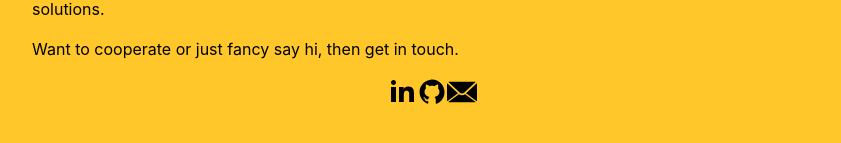
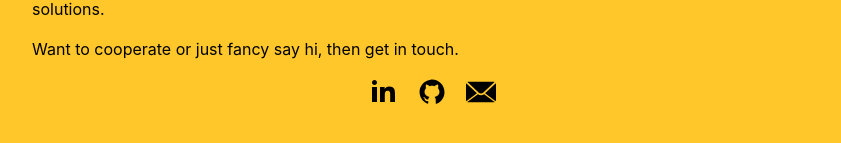
Before and after one commit to alinaosv/alinaosv.github.io, a React (Create React App) app: page / in a window 1280 px wide. Shown: the part 397-540 px from the top of the page, without its empty margins (208-1049 px from the left). Built offline with nearby package versions, Linux system fonts and the light colour scheme.

Commit message:
Moved social links to separated component, add padding

```diff
--- a/src/components/list/index.js
+++ /dev/null
@@ -1,13 +0,0 @@
-import React from 'react';
-import classNames from "classnames";
-import './list.css';
-
-export default function List({className, children}) {
-    const classes = classNames('list', className);
-
-    return (
-        <ul className={classes}>
-            {children.map(c => <li>{c}</li>)}
-        </ul>
-    );
-}
--- /dev/null
+++ b/src/components/socialList/index.js
@@ -0,0 +1,28 @@
+import React from 'react';
+import './socialList.css';
+import Link from '../../components/link/index';
+import linkedinIco from '../../icons/linkedin.svg';
+import githubIco from '../../icons/github.svg';
+import mailIco from '../../icons/mail.svg';
+
+export default function SocialList() {
+    return (
+        <ul className="list horizontal centered">
+            <li className="listItem">
+                <Link to="https://www.linkedin.com/in/alinaosv">
+                    <img src={linkedinIco} alt="linkedin link"/>
+                </Link>
+            </li>
+            <li className="listItem">
+                <Link to="https://github.com/alinaosv">
+                    <img src={githubIco} alt="github link"/>
+                </Link>
+            </li>
+            <li className="listItem">
+                <Link to="mailto:hixid@ya.ru">
+                    <img src={mailIco} alt="mail link"/>
+                </Link>
+            </li>
+        </ul>
+    );
+}
--- a/src/components/list/list.css
+++ b/src/components/socialList/socialList.css
@@ -3,3 +3,7 @@
     padding: 0;
     list-style: none;
 }
+
+.listItem + .listItem {
+    margin-left: 1.2em;
+}
--- a/src/pages/about/index.js
+++ b/src/pages/about/index.js
@@ -1,9 +1,6 @@
 import React from 'react';
 import Link from '../../components/link/index';
-import List from '../../components/list/index';
-import linkedinIco from '../../icons/linkedin.svg';
-import githubIco from '../../icons/github.svg';
-import mailIco from '../../icons/mail.svg';
+import SocialList from '../../components/socialList/index';
 
 function About() {
     return (
@@ -21,17 +18,7 @@ function About() {
                 Want to cooperate or just fancy say hi, then get in touch.
             </p>
 
-            <List className="horizontal centered">
-                <Link to="https://www.linkedin.com/in/alinaosv">
-                    <img src={linkedinIco} alt="linkedin link"/>
-                </Link>
-                <Link to="https://github.com/alinaosv">
-                    <img src={githubIco} alt="github link"/>
-                </Link>
-                <Link to="mailto:hixid@ya.ru">
-                    <img src={mailIco} alt="mail link"/>
-                </Link>
-            </List>
+            <SocialList />
         </div>
     );
 }
```
